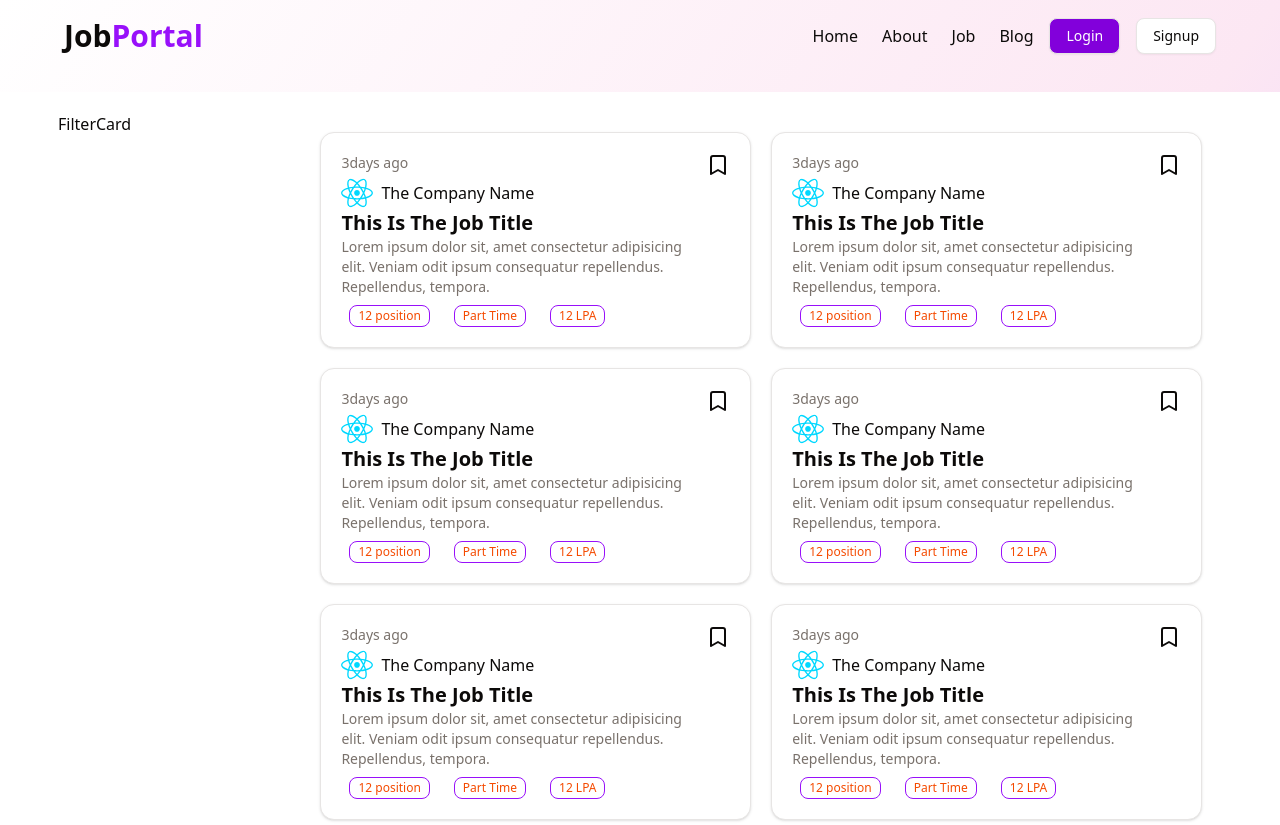
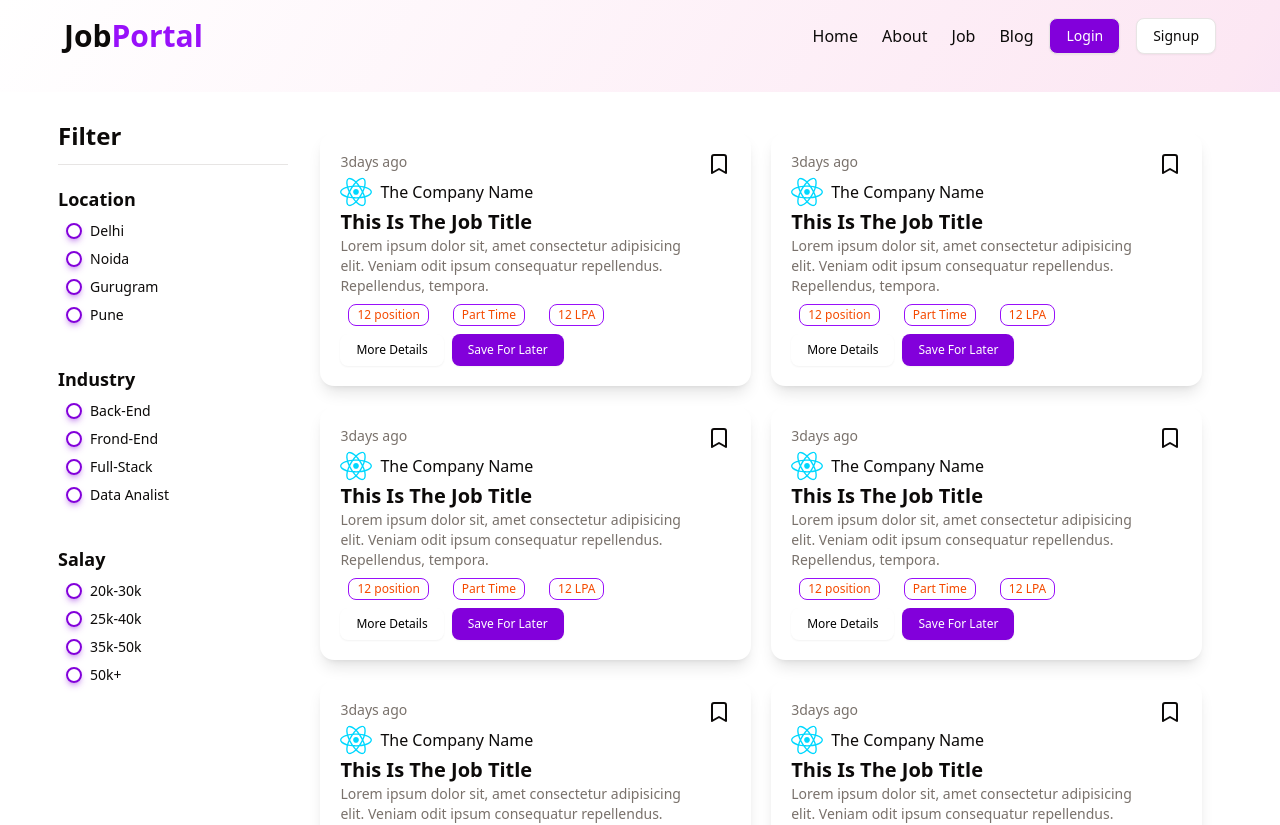
Before and after one commit to shivam-singh465/myjobportel, a React (Vite) app in the folder frontend/: page /job in a window 1280 px wide. Shown: the top 825 px of the page. Built offline with nearby package versions, Linux system fonts and the light colour scheme.

Commit message:
i create he job  page completely

```diff
--- a/frontend/src/components/FilterCard/FilterCard.jsx
+++ b/frontend/src/components/FilterCard/FilterCard.jsx
@@ -1,8 +1,57 @@
 import React from 'react'
+import { RadioGroup, RadioGroupItem } from '../ui/radio-group'
+import { Label } from '../ui/label'
+
+const filterData = [
+  {
+    filterType: "Location",
+    array: ["Delhi", "Noida", "Gurugram", "Pune"]
+  },
+  {
+    filterType: "Industry",
+    array: ["Back-End", "Frond-End", "Full-Stack", "Data Analist"]
+  },
+  {
+    filterType: "Salay",
+    array: ["20k-30k", "25k-40k", "35k-50k", "50k+"]
+  },
+]
 
 function FilterCard() {
   return (
-    <div>FilterCard</div>
+    <div>
+      <h1 className='text-2xl font-semibold my-2'>Filter</h1>
+      <hr className='mt-3' />
+      <div>
+        <RadioGroup>
+
+          {
+            filterData.map((data, index) => {
+                return (
+
+                  <div key={index} className='mt-5'>
+                    <h1 className='font-bold text-lg'>{data.filterType}</h1>
+                    {
+                      data.array.map((item, index) => {
+                          return (
+                            <div key={index} className='flex gap-2 items-center my-2 px-2'>
+                              <RadioGroupItem value={item}/>
+
+                              <Label className="text-shadow-none text-sm text-shadow-muted-foreground">{item}</Label>
+                            </div>
+                          )
+                        })
+                    }
+                  </div>
+                )
+
+              }
+            )
+          }
+        </RadioGroup>
+
+      </div>
+    </div>
   )
 }
 
--- a/frontend/src/components/Job.jsx
+++ b/frontend/src/components/Job.jsx
@@ -9,7 +9,7 @@ function Job() {
     <div>
       <Navbar />
       <div className='flex justify-center gap-3 mt-5 bg-white py-5 px-[5%]' >
-        <div className='min-w-[20%] '>
+        <div className='min-w-[20%]'>
           <FilterCard />
         </div>
 
--- a/frontend/src/components/jobCard/JobCard.jsx
+++ b/frontend/src/components/jobCard/JobCard.jsx
@@ -4,18 +4,19 @@ import reactLogo from '../../assets/react.svg'
 import { Avatar, AvatarImage } from '../ui/avatar'
 import { Badge } from '../ui/badge'
 import { Card } from '../ui/card'
+import { Button } from '../ui/button'
 
 function JobCard() {
   return (
-    <Card className='p-5'>
+    <Card className='p-5 shadow-lg border-none'>
       <div>
         <div className='flex justify-between w-full'>
           <p className='text-muted-foreground text-sm'>3days ago</p>
-        <p><Bookmark/></p>
+          <p><Bookmark /></p>
         </div>
         <div className='flex items-center capitalize text-md gap-2'>
           <Avatar>
-          <AvatarImage src={reactLogo}/>
+            <AvatarImage src={reactLogo} />
           </Avatar>
           <h2>The Company name</h2>
         </div>
@@ -28,6 +29,10 @@ function JobCard() {
           <Badge className={"text-orange-600 mx-2 px-2 border border-purple-600"} variant="ghost">Part Time</Badge>
           <Badge className={"text-orange-600 mx-2 px-2 border border-purple-600"} variant="ghost">12 LPA</Badge>
         </div>
+        <div className='flex justify-start gap-2 pt-2'>
+          <Button className='text-xs h-8 bg-white text-black hover:bg-orange-500 hover:text-white'>More Details</Button>
+          <Button className='text-xs h-8 bg-purple-700 text-white hover:bg-orange-500'>Save For Later</Button>
+        </div>
 
       </div>
     </Card>
```
Lines whose indentation alone changed are shown as unchanged.
